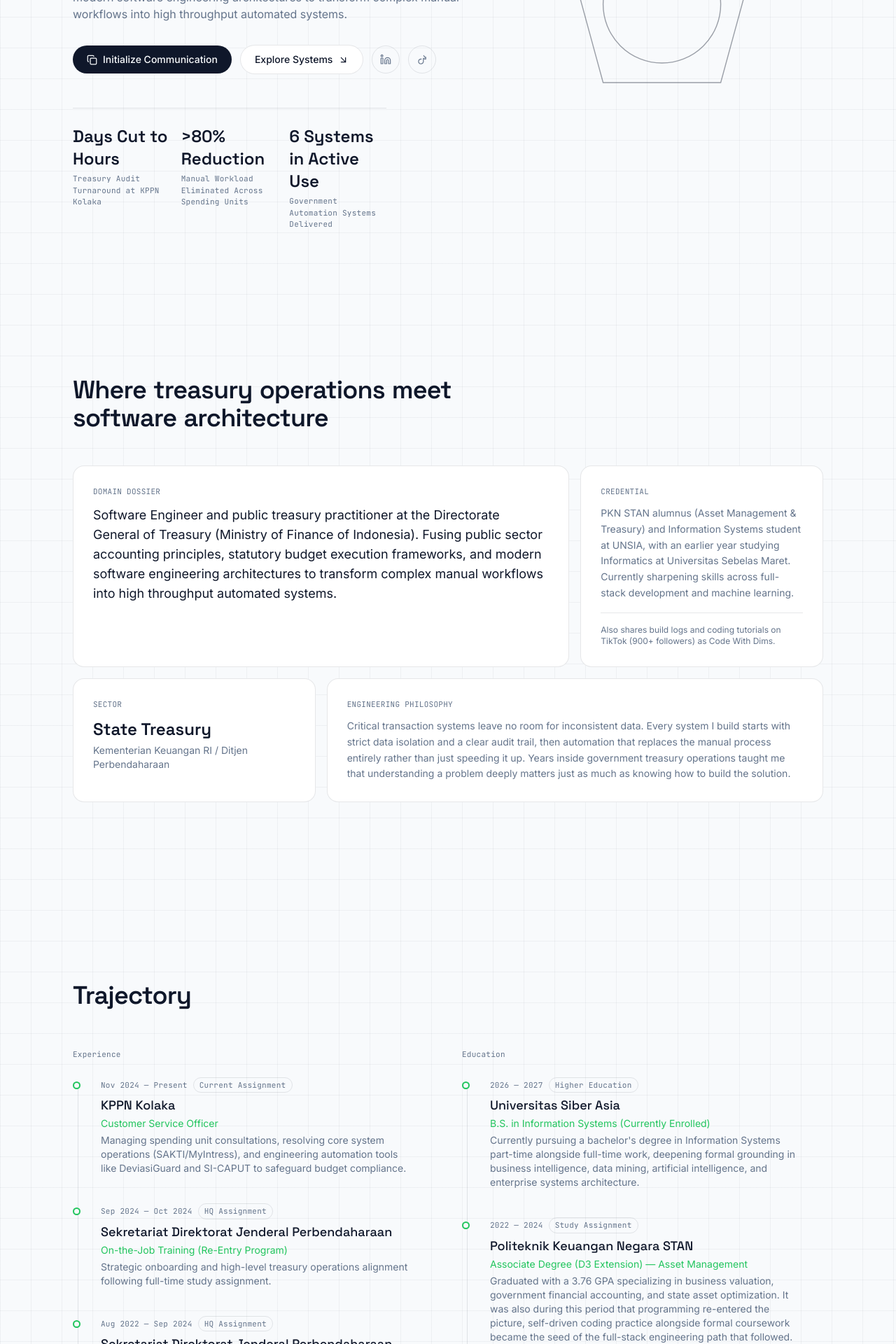
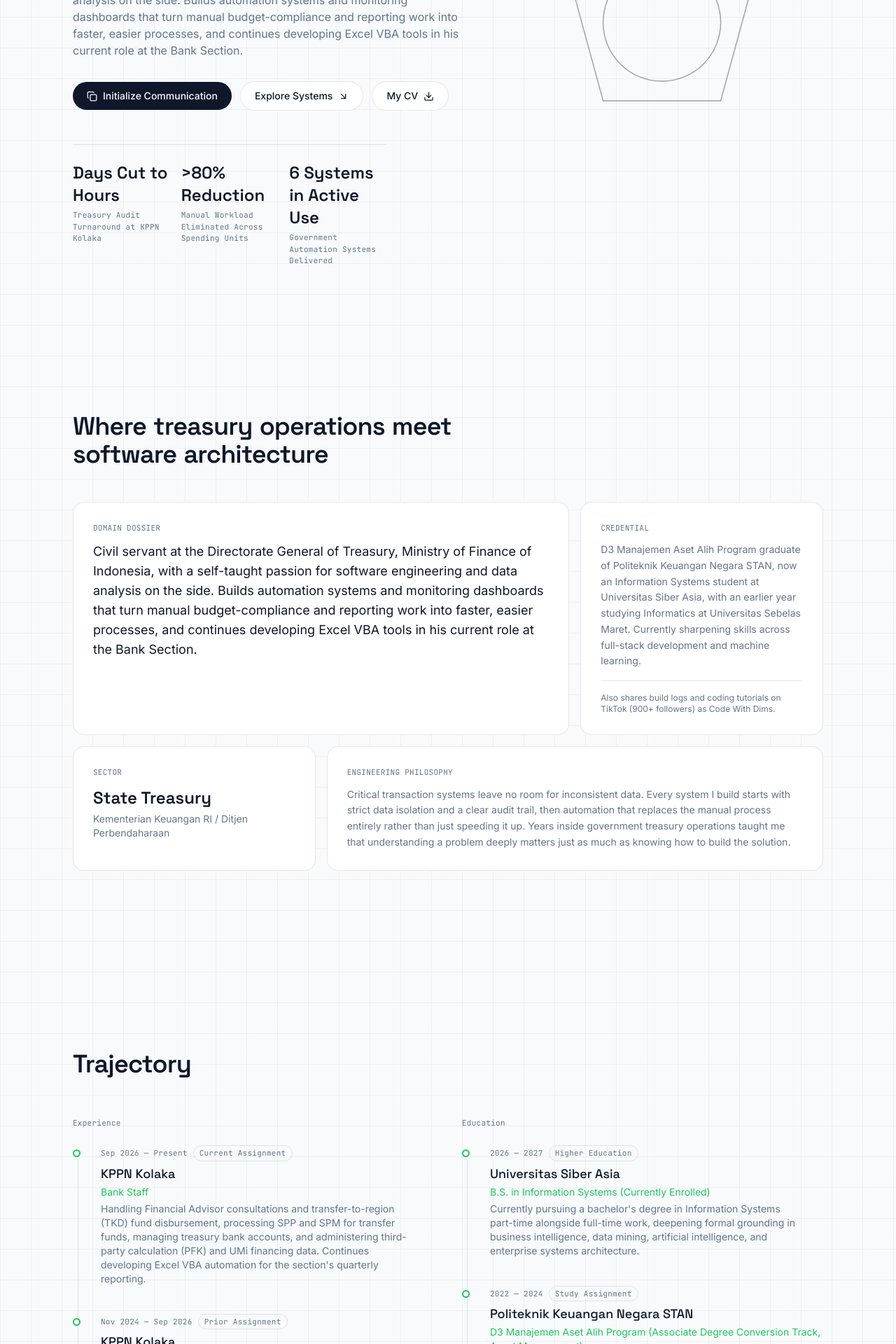
Before and after one commit to pratamadimaas/dimas-portofolio-new, a React (Vite) app: page / in a window 1280 px wide. Shown: the part 460-2380 px from the top of the page at 70% size. Built offline with nearby package versions, Linux system fonts and the light colour scheme.

Commit message:
update proyek terbaru

```diff
--- a/src/components/HeroSection.jsx
+++ b/src/components/HeroSection.jsx
@@ -1,6 +1,6 @@
 import { useState } from 'react';
 import { motion } from 'framer-motion';
-import { Copy, Check, ArrowDownRight, Linkedin } from 'lucide-react';
+import { Copy, Check, ArrowDownRight, Download } from 'lucide-react';
 import { identity } from '../data/portfolioData';
 import ThreeCanvas from './ThreeCanvas';
 import TerminalHUD from './TerminalHUD';
@@ -19,23 +19,6 @@ const item = {
   hidden: { opacity: 0, y: 18 },
   show: { opacity: 1, y: 0, transition: { duration: 0.7, ease: [0.16, 1, 0.3, 1] } },
 };
-
-function TikTokIcon(props) {
-  return (
-    <svg
-      viewBox="0 0 24 24"
-      fill="none"
-      stroke="currentColor"
-      strokeWidth="1.8"
-      strokeLinecap="round"
-      strokeLinejoin="round"
-      {...props}
-    >
-      <path d="M15.5 3.5c.6 2.2 2.1 3.6 4.3 3.9" />
-      <path d="M19.8 7.8v3.3c-1.9 0-3.6-.6-5-1.6v6.7a5.2 5.2 0 1 1-4.5-5.16" />
-    </svg>
-  );
-}
 
 export default function HeroSection({ isDark }) {
   const [copied, setCopied] = useState(false);
@@ -90,25 +73,10 @@ export default function HeroSection({ isDark }) {
               <ArrowDownRight size={15} />
             </MagneticButton>
 
-            <a
-              href="https://linkedin.com/in/pratamadimaas"
-              target="_blank"
-              rel="noopener noreferrer"
-              aria-label="LinkedIn"
-              className="flex items-center justify-center w-10 h-10 rounded-full border border-titanium-border dark:border-obsidian-border text-titanium-muted dark:text-obsidian-muted hover:text-slate-900 dark:hover:text-zinc-100 hover:border-slate-400 dark:hover:border-zinc-500 transition-colors duration-200"
-            >
-              <Linkedin size={16} strokeWidth={1.8} />
-            </a>
-
-            <a
-              href={identity.socials.tiktok}
-              target="_blank"
-              rel="noopener noreferrer"
-              aria-label="TikTok"
-              className="flex items-center justify-center w-10 h-10 rounded-full border border-titanium-border dark:border-obsidian-border text-titanium-muted dark:text-obsidian-muted hover:text-slate-900 dark:hover:text-zinc-100 hover:border-slate-400 dark:hover:border-zinc-500 transition-colors duration-200"
-            >
-              <TikTokIcon width={16} height={16} />
-            </a>
+            <MagneticButton href="/Muhamad_Dimas_Pratama_CV.pdf" download>
+              My CV
+              <Download size={15} />
+            </MagneticButton>
           </motion.div>
 
           <motion.div
--- a/src/data/portfolioData.js
+++ b/src/data/portfolioData.js
@@ -1,13 +1,13 @@
 export const identity = {
   name: 'Muhamad Dimas Pratama',
-  role: 'Civil Servant & Freelance Software Engineer',
+  role: 'Civil Servant at the Directorate General of Treasury (Ministry of Finance of Indonesia), Tech Enthusiast',
   location: 'Kolaka, Indonesia',
   status: 'Open to Collaborative Tech Initiatives',
   email: 'dimasmg2017@gmail.com',
   summary:
-    'Software Engineer and public treasury practitioner at the Directorate General of Treasury (Ministry of Finance of Indonesia). Fusing public sector accounting principles, statutory budget execution frameworks, and modern software engineering architectures to transform complex manual workflows into high throughput automated systems.',
+    'Civil servant at the Directorate General of Treasury, Ministry of Finance of Indonesia, with a self-taught passion for software engineering and data analysis on the side. Builds automation systems and monitoring dashboards that turn manual budget-compliance and reporting work into faster, easier processes, and continues developing Excel VBA tools in his current role at the Bank Section.',
   credential:
-  'PKN STAN alumnus (Asset Management & Treasury) and Information Systems student at UNSIA, with an earlier year studying Informatics at Universitas Sebelas Maret. Currently sharpening skills across full-stack development and machine learning.',
+  'D3 Manajemen Aset Alih Program graduate of Politeknik Keuangan Negara STAN, now an Information Systems student at Universitas Siber Asia, with an earlier year studying Informatics at Universitas Sebelas Maret. Currently sharpening skills across full-stack development and machine learning.',
   telemetry: [
     { label: 'Treasury Audit Turnaround at KPPN Kolaka', value: 'Days Cut to Hours' },
     { label: 'Manual Workload Eliminated Across Spending Units', value: '>80% Reduction' },
@@ -20,7 +20,7 @@ export const identity = {
 };
 
 export const coreStack = [
-  'React', 'Next.js', 'Angular', 'Laravel', 'Python', 'Flask',
+  'React', 'Next.js', 'Angular', 'TypeScript', 'Laravel', 'Python', 'Flask',
   'Node.js', 'Three.js / R3F', 'Tailwind CSS', 'Docker', 'MySQL',
   'SQL Server', 'MongoDB', 'Nginx', 'Tableau', 'Google Apps Script',
 ];
@@ -31,7 +31,7 @@ export const stackMatrix = [
   },
   {
     group: 'UI & Creative Engineering',
-    items: ['React.js', 'Next.js', 'Angular', 'Tailwind CSS', 'Framer Motion', 'Three.js / R3F', 'Interactive Analytics HUD'],
+    items: ['React.js', 'Next.js', 'Angular', 'TypeScript', 'Tailwind CSS', 'Framer Motion', 'Three.js / R3F', 'Interactive Analytics HUD'],
   },
  {
   group: 'Data Intelligence & Desktop OOP',
@@ -137,11 +137,25 @@ export const projects = [
     tags: ['AUTOMATION', 'ANALYTICS', 'TREASURY'],
     metric: 'Instant Sync & Automated Dispatch',
     description:
-      'Audits budget deviations against DIPA cash withdrawal plans under PER-5/PB/2024. Reads raw MyIntress Excel exports, scores IKPA performance, and sends WhatsApp alerts to spending units.',
+      'Turns printed MyIntress Excel exports into a monitoring dashboard for budget deviations against DIPA cash withdrawal plans under PER-5/PB/2024, scores IKPA performance, and sends automated WhatsApp alerts to spending units.',
     stack: ['Google Apps Script', 'Data Analytics', 'Chart.js', 'PDF/Excel Export Engine'],
     size: 'lg',
     url: 'https://s.kemenkeu.go.id/Deviasi156',
   },
+    {
+  id: 'tkd-monitoring-report-automation',
+  name: 'TKD Quarterly Monitoring Report Automation',
+  subtitle: 'Excel VBA to Word Reporting Pipeline for Regional Transfer Funds',
+  category: 'instansi',
+  tags: ['AUTOMATION', 'EXCEL VBA', 'TREASURY'],
+  metric: '116 Placeholders, 20 Tables, and 9 Charts Filled Automatically',
+  description:
+    'Excel VBA workbook that turns raw regional transfer fund (TKD) data from OMSPAN TKD and SIKD into the full quarterly monitoring and evaluation report in Word, calculating every figure, table, and chart automatically and cutting a multi-day manual compilation into a single run each quarter.',
+  stack: ['Excel', 'VBA', 'Microsoft Word', 'OMSPAN TKD', 'SIKD'],
+  size: 'lg',
+  url: 'https://www.linkedin.com/in/pratamadimaas/',
+  linkLabel: 'Discuss via LinkedIn (Data Confidential)',
+},
   {
     id: 'si-caput',
     name: 'SI-CAPUT 2026',
@@ -150,7 +164,7 @@ export const projects = [
     tags: ['AUTOMATION', 'ANALYTICS', 'TREASURY'],
     metric: '8 Data Quality Rules Validated',
     description:
-      'Validates Capaian Rincian Output data from MyIntress/SAKTI against the 8 statutory data-quality variables in PER-5/PB/2024. Flags anomalies, scores IKPA per output, and drafts the SAKTI approval notes.',
+      'Turns Capaian Rincian Output data from MyIntress and SAKTI into a validation dashboard checked against the 8 statutory data-quality variables in PER-5/PB/2024, flags anomalies, scores IKPA per output, and drafts the SAKTI approval notes.',
     stack: ['Google Apps Script', 'SheetJS (xlsx)', 'Tailwind CSS', 'IKPA Scoring Engine'],
     size: 'md',
     url: 'https://s.kemenkeu.go.id/Caput156',
@@ -329,11 +343,18 @@ export const projects = [
 
 export const experience = [
   {
-    period: 'Nov 2024 — Present',
+    period: 'Sep 2026 — Present',
+    title: 'KPPN Kolaka',
+    role: 'Bank Staff',
+    detail: 'Handling Financial Advisor consultations and transfer-to-region (TKD) fund disbursement, processing SPP and SPM for transfer funds, managing treasury bank accounts, and administering third-party calculation (PFK) and UMi financing data. Continues developing Excel VBA automation for the section\'s quarterly reporting.',
+    badge: 'Current Assignment',
+  },
+  {
+    period: 'Nov 2024 — Sep 2026',
     title: 'KPPN Kolaka',
     role: 'Customer Service Officer',
-    detail: 'Managing spending unit consultations, resolving core system operations (SAKTI/MyIntress), and engineering automation tools like DeviasiGuard and SI-CAPUT to safeguard budget compliance.',
-    badge: 'Current Assignment',
+    detail: 'Managed spending unit consultations, resolved core system operations (SAKTI/MyIntress), and built DeviasiGuard and SI-CAPUT, two systems that turn printed MyIntress Excel exports into monitoring dashboards for budget deviation and output achievement.',
+    badge: 'Prior Assignment',
   },
   {
     period: 'Sep 2024 — Oct 2024',
@@ -346,7 +367,7 @@ export const experience = [
     period: 'Aug 2022 — Sep 2024',
     title: 'Sekretariat Direktorat Jenderal Perbendaharaan',
     role: 'Tugas Belajar (Ministry-Funded Scholarship)',
-    detail: 'Administratively home-based at the DG Treasury Secretariat while on a fully Ministry of Finance-funded tugas belajar, returning to PKN STAN for a second Associate Degree (D3) in Asset Management.',
+    detail: 'Administratively home-based at the DG Treasury Secretariat while on a fully Ministry of Finance-funded tugas belajar, returning to PKN STAN for the D3 Manajemen Aset Alih Program, an Associate Degree conversion track in Asset Management.',
     badge: 'HQ Assignment',
   },
   {
@@ -378,7 +399,7 @@ export const education = [
   {
     period: '2022 — 2024',
     title: 'Politeknik Keuangan Negara STAN',
-    role: 'Associate Degree (D3 Extension) — Asset Management',
+    role: 'D3 Manajemen Aset Alih Program (Associate Degree Conversion Track, Asset Management)',
     detail: 'Graduated with a 3.76 GPA specializing in business valuation, government financial accounting, and state asset optimization. It was also during this period that programming re-entered the picture, self-driven coding practice alongside formal coursework became the seed of the full-stack engineering path that followed.',
     badge: 'Study Assignment',
   },
```
Also changed, not shown: 1 other file (tests, documents, lock files or other folders).
